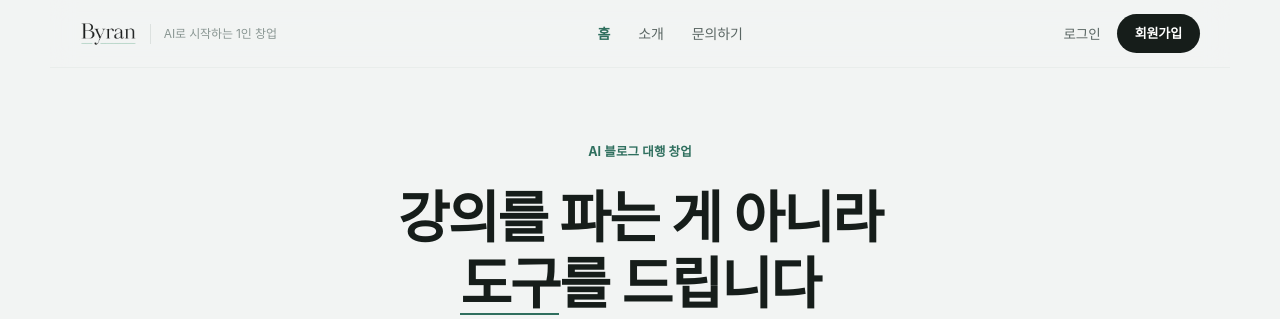
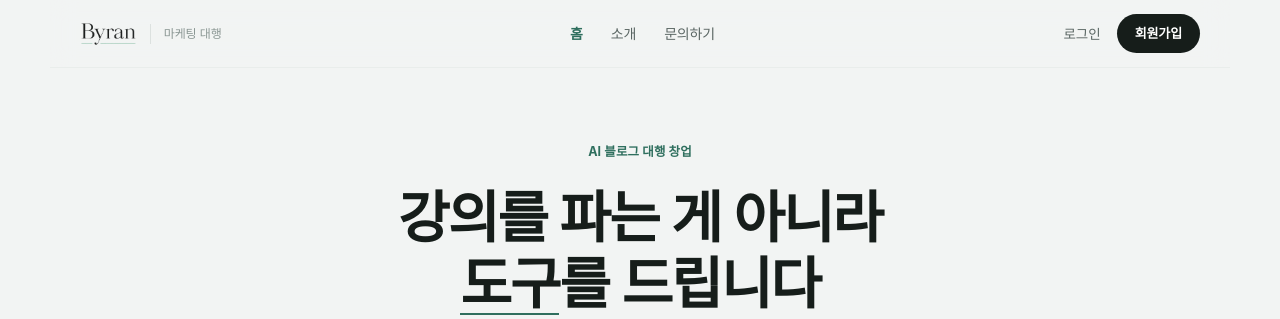
Before and after one commit to Zhei-la/byranmedia, a Node server app: page /home in a window 1280 px wide. Shown: the top 319 px of the page. Run offline with Node 20, Linux system fonts and the light colour scheme; data that the repository does not hold is empty.

Commit message:
브랜드 문구를 '마케팅 대행'으로 통일
Co-Authored-By: Claude Opus 5.5 <noreply@anthropic.com>
Claude-Session: https://claude.ai/code/session_01UUucHK1E6XSRR2HRuPKnBA

```diff
--- a/src/lounge/core.js
+++ b/src/lounge/core.js
@@ -194,7 +194,7 @@ function checkNick(n) {
   return { ok: true, value: s };
 }
 
-const INTERESTS = ['블로그 부업', '스레드·SNS', 'AI 활용', '사주·타로', '쿠팡파트너스', 'AI 이미지', '1인 창업', '기타'];
+const INTERESTS = ['블로그 부업', '스레드·SNS', 'AI 활용', '사주·타로', '쿠팡파트너스', 'AI 이미지', '마케팅 대행', '기타'];
 
 const CATEGORIES = {
   notice: { label: '공지' },
--- a/src/lounge/routes.js
+++ b/src/lounge/routes.js
@@ -100,7 +100,7 @@ get('/', async (req, res) => {
   res.render('lounge/home', {
     title: '', active: 'home',
     results, board, chat: chat.reverse(), sections, reviews, cohort: cohort[0] || null, prompts, courses,
-    ogT: '바이란 라운지 · AI로 시작하는 1인 창업 커뮤니티',
+    ogT: '바이란 라운지 · 마케팅 대행 커뮤니티',
     ogD: '무료 자료집, AI 프롬프트, 같이 성장하는 커뮤니티. 카카오로 3초면 시작해요.',
   });
 });
--- a/src/routes/public.js
+++ b/src/routes/public.js
@@ -30,7 +30,7 @@ router.get(['/about', '/home'], async (req, res) => {
 
   res.render('landing', {
     title: '', notices,
-    ogT: '바이란미디어 · AI로 시작하는 1인 창업',
+    ogT: '바이란미디어 · 마케팅 대행',
     ogD: '강의를 파는 게 아니라 도구를 드립니다. 블로그 대행에 쓰는 도구와 계약서까지 그대로.',
   });
 });
--- a/views/landing.ejs
+++ b/views/landing.ejs
@@ -4,7 +4,7 @@
 <nav class="lp-nav">
   <a href="/home" class="lp-brand">
     <img src="/img/logo.png" alt="바이란미디어" height="24">
-    <span class="tagline">AI로 시작하는 1인 창업</span>
+    <span class="tagline">마케팅 대행</span>
   </a>
 
   <div class="lp-menu">
--- a/views/lounge/_bottom.ejs
+++ b/views/lounge/_bottom.ejs
@@ -3,7 +3,7 @@
 <footer class="lg-foot">
   <div class="lg-foot-in">
     <img src="/img/logo.png" alt="바이란미디어" height="18" class="lg-foot-logo">
-    <p>AI로 시작하는 1인 창업 · 바이란 라운지</p>
+    <p>바이란 마케팅 대행 · 바이란 라운지</p>
     <p class="lg-foot-links">
       <a href="/about">바이란미디어 소개</a>
       <a href="/challenge">챌린지</a>
--- a/views/lounge/_top.ejs
+++ b/views/lounge/_top.ejs
@@ -5,7 +5,7 @@
 <meta name="viewport" content="width=device-width, initial-scale=1, viewport-fit=cover">
 <title><%= title ? title + ' · ' : '' %>바이란 라운지</title>
 <%
-  const ogTitle = typeof ogT !== 'undefined' && ogT ? ogT : '바이란 라운지 · AI로 시작하는 1인 창업 커뮤니티';
+  const ogTitle = typeof ogT !== 'undefined' && ogT ? ogT : '바이란 라운지 · 마케팅 대행 커뮤니티';
   const ogDesc = typeof ogD !== 'undefined' && ogD ? ogD : '출석하고, 인증하고, 같이 성장해요. 가입하면 무료 자료를 바로 드려요.';
 %>
 <meta name="description" content="<%= ogDesc %>">
--- a/views/lounge/home.ejs
+++ b/views/lounge/home.ejs
@@ -9,7 +9,7 @@
   <section class="lg-hero">
     <div class="lg-wrap lg-hero-grid">
       <div class="lg-hero-copy">
-        <p class="lg-kicker">바이란 라운지 · AI로 시작하는 1인 창업</p>
+        <p class="lg-kicker">바이란 라운지 · 마케팅 대행</p>
         <h1 class="lg-display">
           <% heroLines.forEach(function(line, i){ %><%= line %><% if (i < heroLines.length - 1) { %><br><% } %><% }); %>
         </h1>
--- a/views/partials/head.ejs
+++ b/views/partials/head.ejs
@@ -11,7 +11,7 @@
   const ogTitle = typeof ogT !== 'undefined' && ogT ? ogT : '바이란미디어';
   const ogDesc = typeof ogD !== 'undefined' && ogD
     ? ogD
-    : 'AI로 시작하는 1인 창업. 블로그 대행에 필요한 도구와 문서를 그대로 드립니다.';
+    : '바이란 마케팅 대행. 블로그 대행에 필요한 도구와 문서를 그대로 드립니다.';
 %>
 <meta property="og:type" content="website">
 <meta property="og:site_name" content="바이란미디어">
```
